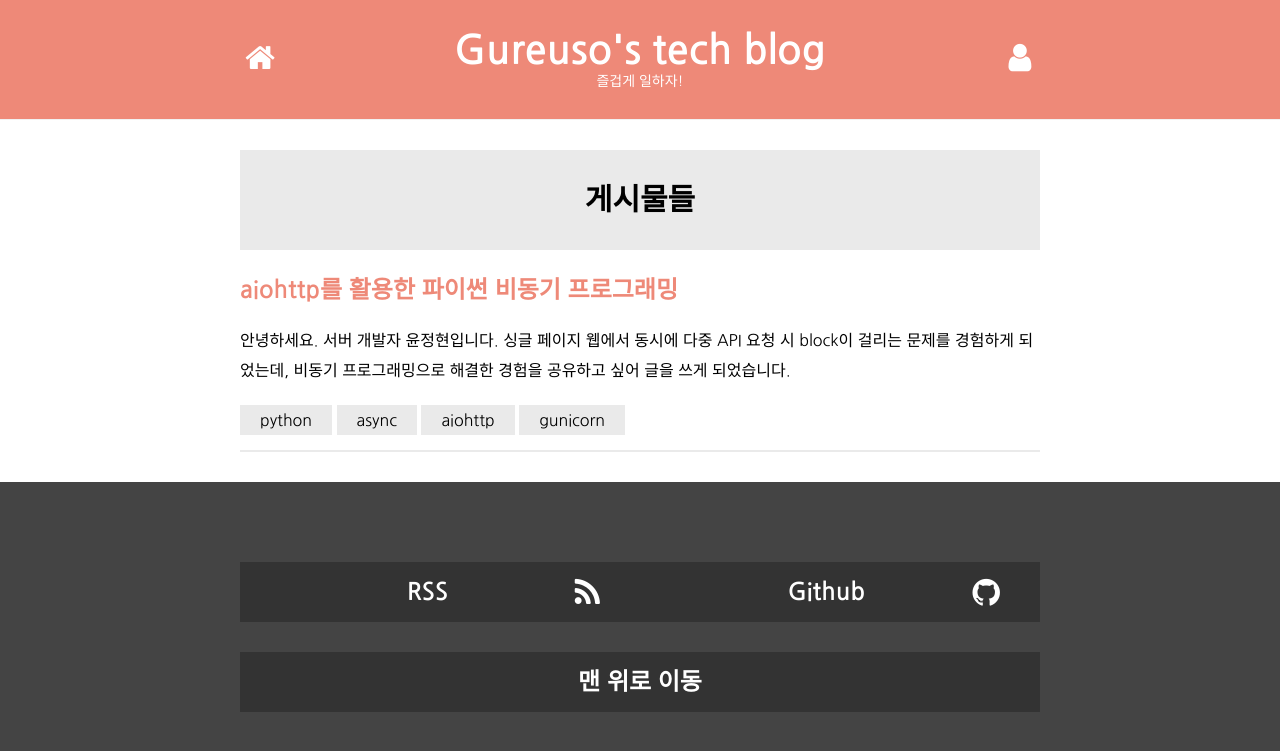
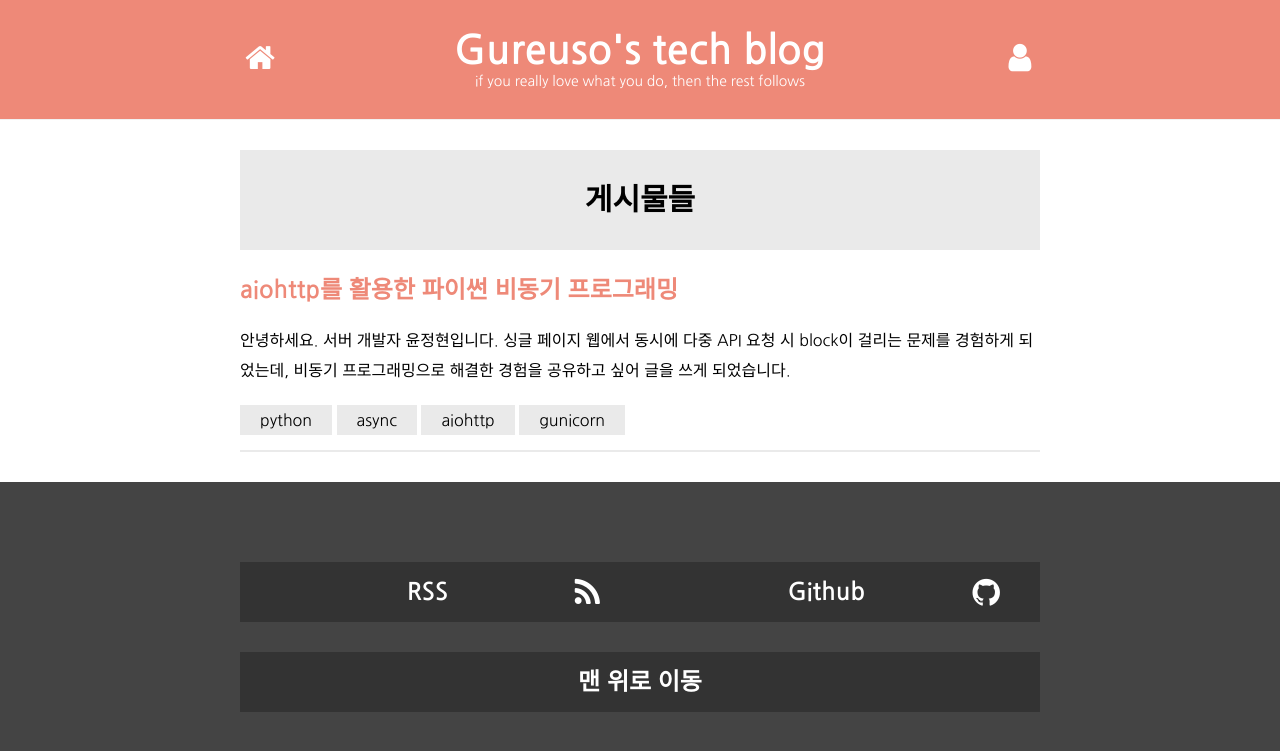
Before and after one commit to gureuso/gureuso.github.io, a Jekyll site: the page built from index.html, in a window 1280 px wide. Shown: the top 751 px of the page. Built offline with Jekyll 4.4.1, drawn with Linux system fonts in a browser that asks for light colours; nearby versions of some CDN libraries.

Commit message:
Update site description

```diff
--- a/_config.yml
+++ b/_config.yml
@@ -1,7 +1,7 @@
 title: Gureuso's tech blog
 email: wyun13043@gmail.com
 description: >
-  즐겁게 일하자!
+  if you really love what you do, then the rest follows
 baseurl: ""
 url: "tech.gureuso.me"
 timezone: Asia/Seoul
```
